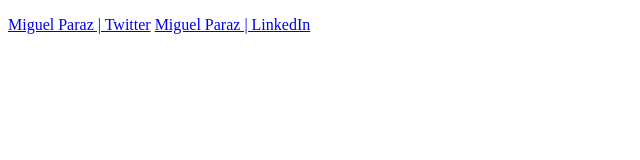
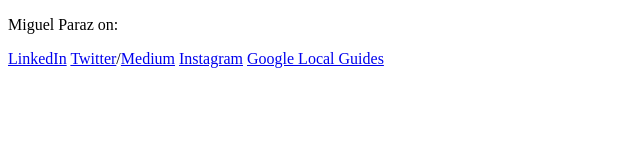
Before and after one commit to mparaz/mparaz.github.com, a plain HTML site: page index.html in a window 1280 px wide. Shown: the whole page, without its empty margins (0-640 px from the left). Drawn offline with Linux system fonts and the light colour scheme.

Commit message:
Add a few more, but not yet it.

```diff
--- a/index.html
+++ b/index.html
@@ -5,8 +5,13 @@
   </head>
   <body>
     <p>
-      <a href="https://twitter.com/mparaz">Miguel Paraz | Twitter</a>
-      <a href="https://www.linkedin.com/in/mparaz">Miguel Paraz | LinkedIn</a>
+      Miguel Paraz on:
+    </p>
+    <p>
+      <a href="https://www.linkedin.com/in/mparaz">LinkedIn</a>
+      <a href="https://twitter.com/mparaz">Twitter</a>/<a href="https://medium.com/@mparaz">Medium</a>
+      <a href="https://www.instagram.com/mparaz/">Instagram</a>
+      <a href="https://www.google.com.au/maps/contrib/116828440399085480749/">Google Local Guides</a>
     </p>
     </p>
   </body>
```
